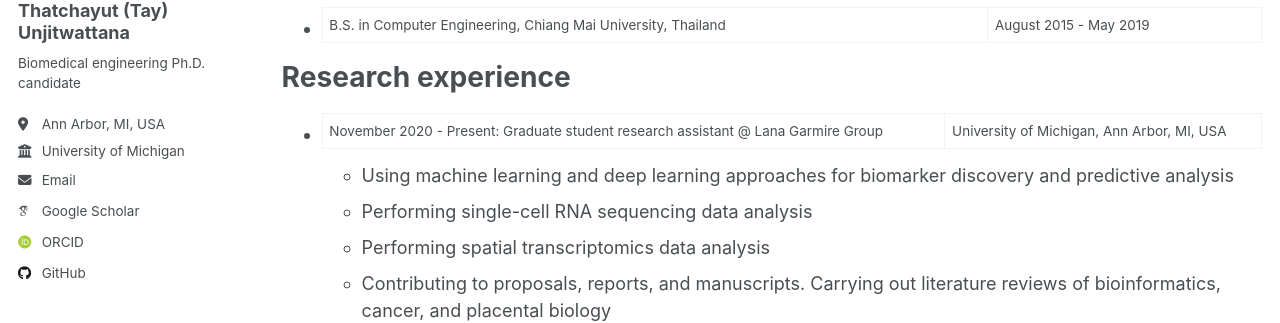
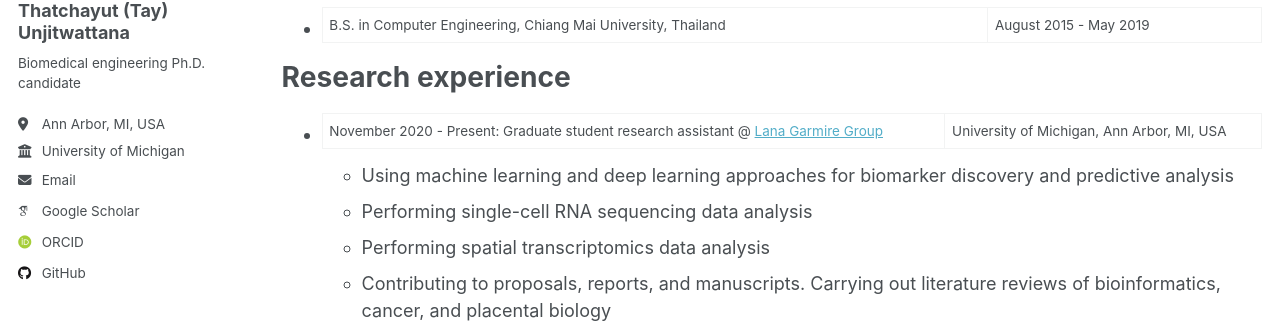
Before and after one commit to thatchayut/thatchayut.github.io, a Jekyll site: the page built from _pages/cv.md, in a window 1280 px wide and 900 px high. Shown: the part 284-607 px from the top of the window. Built offline with Jekyll 4.4.1, drawn with Linux system fonts in a browser that asks for light colours; some web fonts are replaced; part of the change alters nothing that is shown.

Commit message:
Update cv.md

```diff
--- a/_pages/cv.md
+++ b/_pages/cv.md
@@ -17,7 +17,7 @@ Education
 
 Research experience
 ======
-* November 2020 - Present: Graduate student research assistant @ Lana Garmire Group | University of Michigan, Ann Arbor, MI, USA
+* November 2020 - Present: Graduate student research assistant @ [Lana Garmire Group](https://garmiregroup.org/) | University of Michigan, Ann Arbor, MI, USA
   * Using machine learning and deep learning approaches for biomarker discovery and predictive analysis
   * Performing single-cell RNA sequencing data analysis
   * Performing spatial transcriptomics data analysis
```
